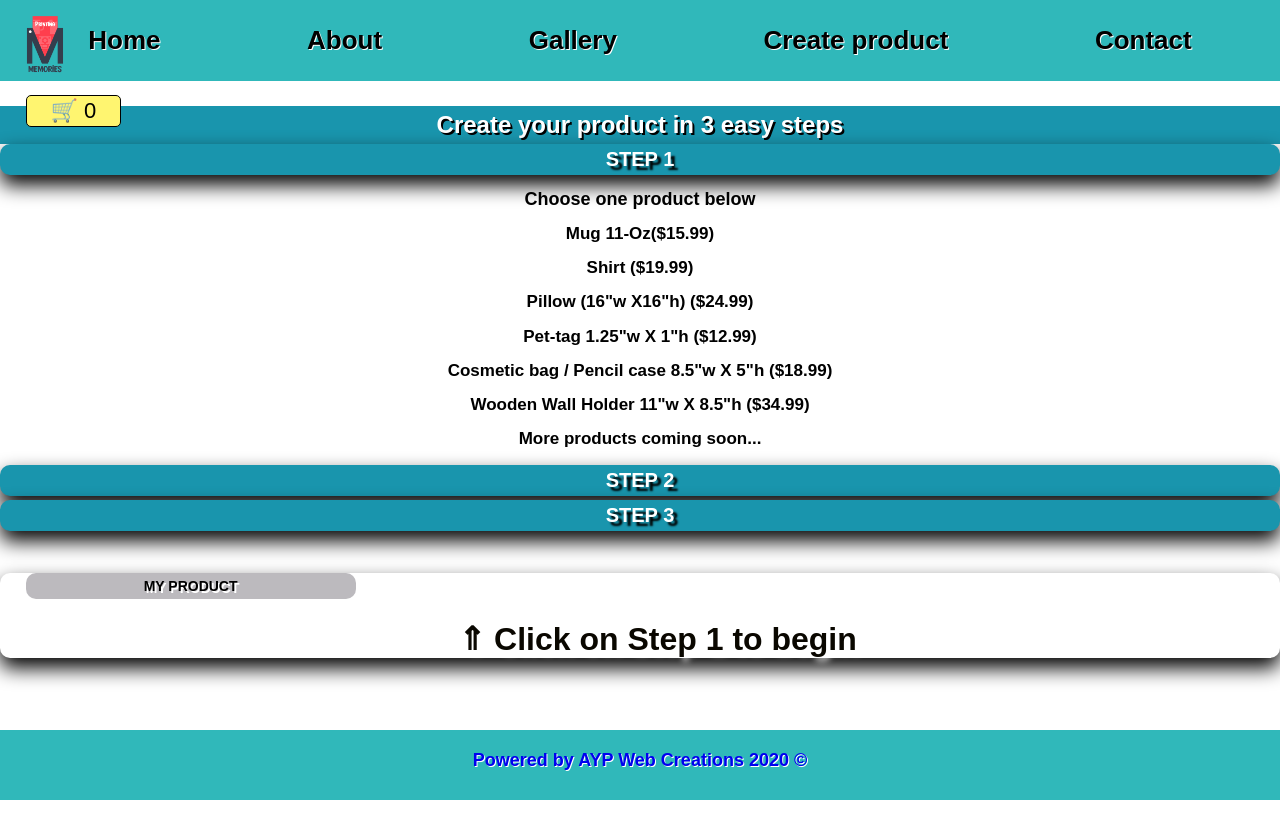
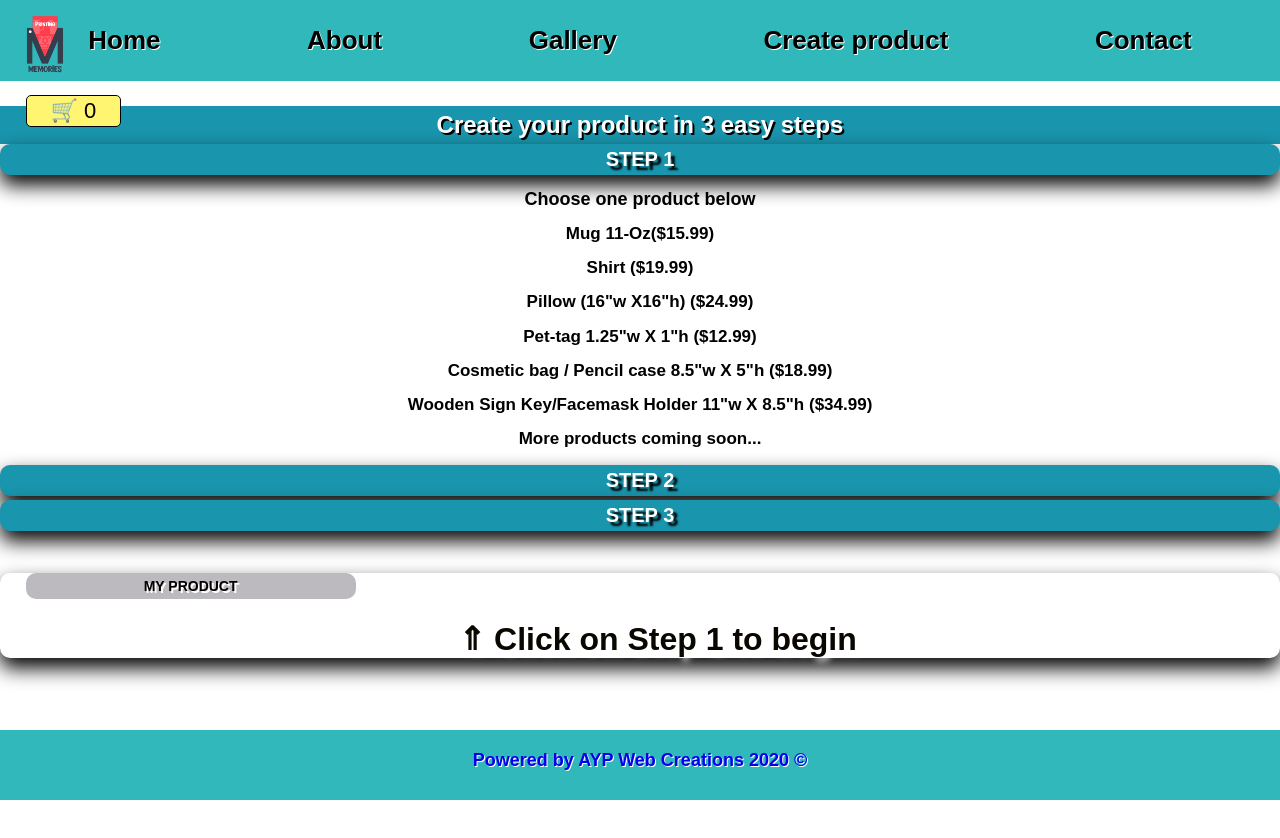
Before and after one commit to alexisyepes/sublimation-store, a React (Create React App) app in the folder client/: page /products in a window 1280 px wide. Both pictures are taken after a click on the button "STEP 1". Shown: the top 838 px of the page. Built offline with nearby package versions, Linux system fonts and the light colour scheme; a web font is replaced by a local one.

Commit message:
Corrected typo in products list

```diff
--- a/client/public/index.html
+++ b/client/public/index.html
@@ -28,7 +28,7 @@
     <link
       rel="stylesheet"
       type="text/css"
-      href="%PUBLIC_URL%/style.css?v=0.0.6"
+      href="%PUBLIC_URL%/style.css?v=0.0.7"
     />
     <link
       rel="shortcut icon"
--- a/client/src/pages/Products/index.js
+++ b/client/src/pages/Products/index.js
@@ -1021,7 +1021,7 @@ export default class index extends Component {
                   className="product-select"
                   onClick={this.handleFaceMaskHolder}
                 >
-                  Wooden Wall Holder 11"w X 8.5"h ($34.99)
+                  Wooden Sign Key/Facemask Holder 11"w X 8.5"h ($34.99)
                 </h2>
                 <h2 className="product-select">More products coming soon...</h2>
                 {/* <h2 className="product-select" onClick={this.handleKeychainImg}>
```
